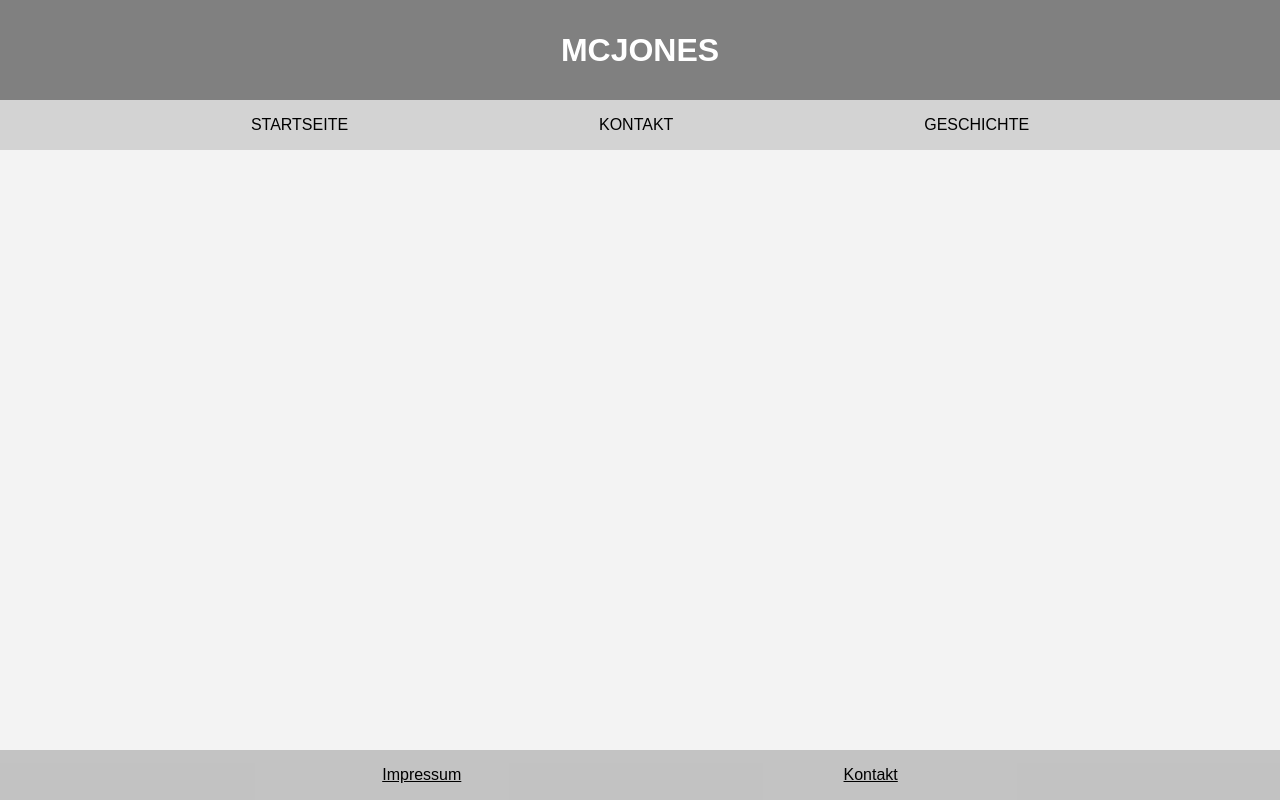
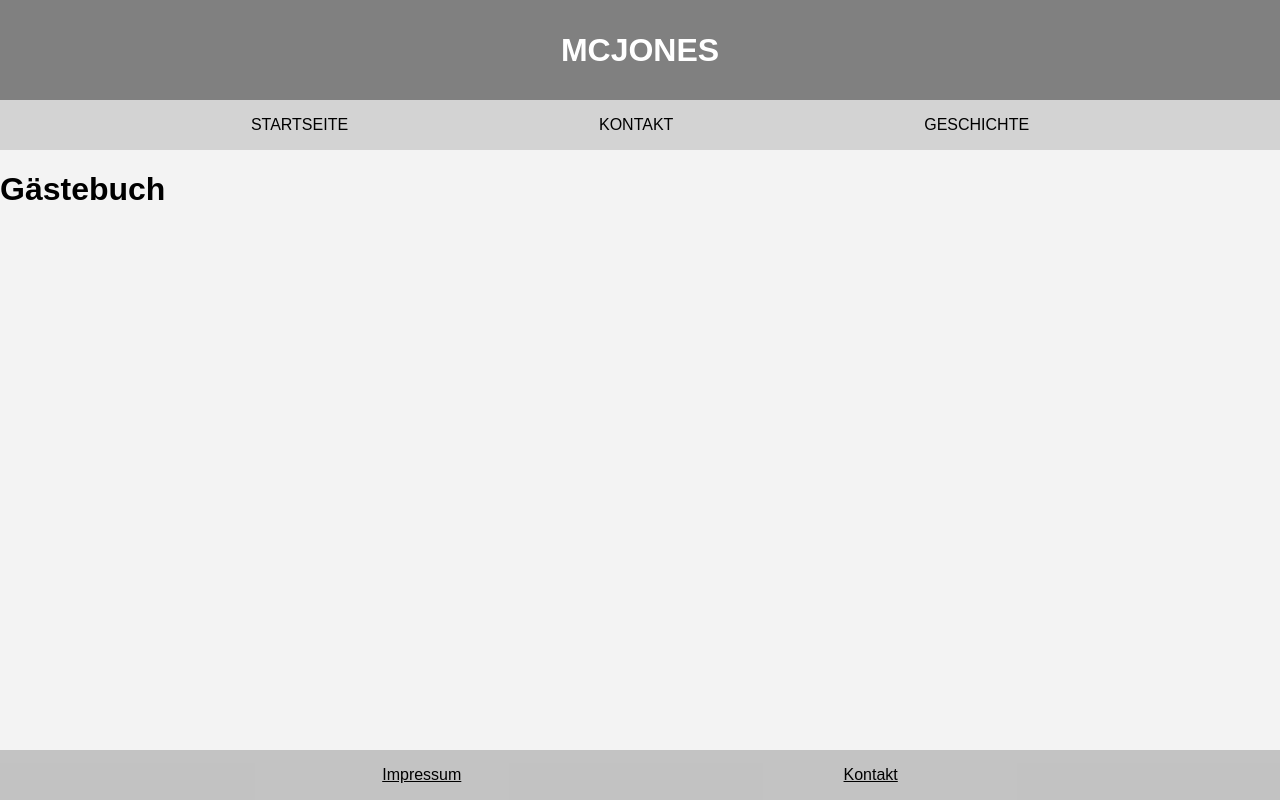
Before and after one commit to PatrickBethmann/restaurant_indiana-jones, a Nuxt app: page /guestbook in a window 1280 px wide. Built offline with nearby package versions, Linux system fonts and the light colour scheme.

Commit message:
added guestbook page

```diff
--- /dev/null
+++ b/pages/guestbook.vue
@@ -0,0 +1,11 @@
+<template>
+  <div>
+    <h1>Gästebuch</h1>
+  </div>
+</template>
+
+<script>
+export default {
+  name: 'Guestbook',
+}
+</script>
```
